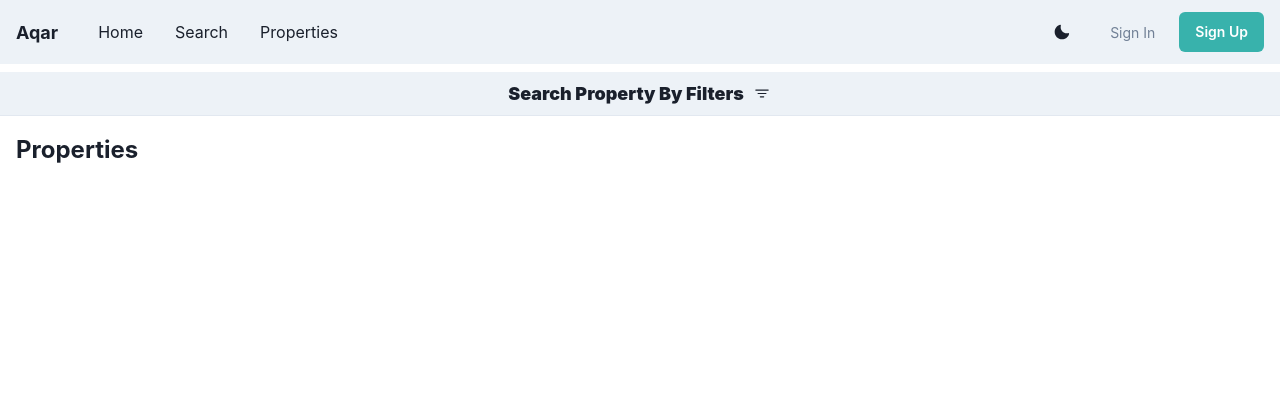
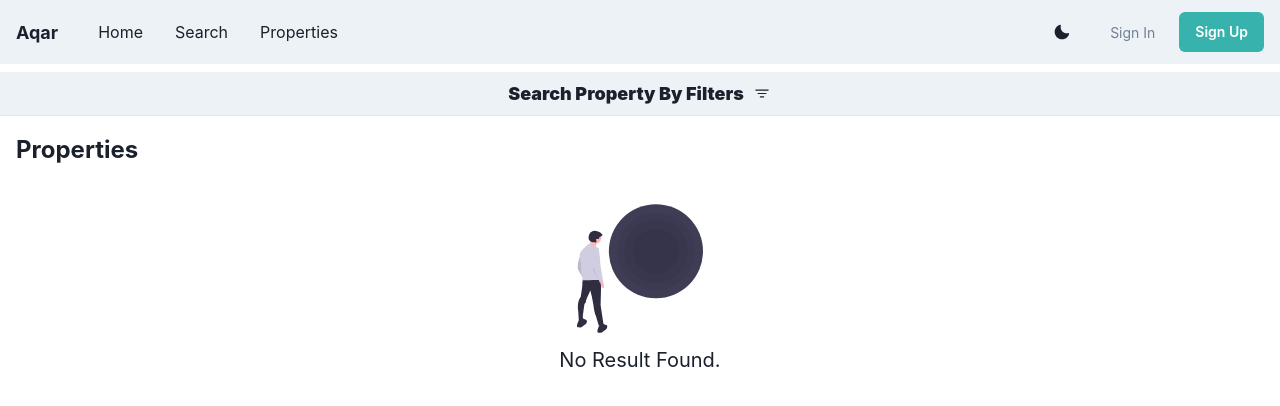
Before and after one commit to elsayed136/aqary, a Next.js app: page /search in a window 1280 px wide. Shown: the top 406 px of the page. Built offline with nearby package versions, Linux system fonts and the light colour scheme; a small style sheet from the web is missing.

Commit message:
Add: noresult img

```diff
--- a/pages/index.tsx
+++ b/pages/index.tsx
@@ -11,7 +11,7 @@ const Home = () => {
     <Flex
       w={"full"}
       h={"100vh"}
-      backgroundImage='/assets/hero.jpg'
+      backgroundImage='./assets/images/hero.jpg'
       backgroundSize={"cover"}
       backgroundPosition={"center center"}
     >
--- a/pages/search.tsx
+++ b/pages/search.tsx
@@ -5,12 +5,12 @@ import { Flex, Box, Text, Icon } from "@chakra-ui/react";
 import { BsFilter } from "react-icons/bs";
 
 import SearchFilters from "../components/SearchFilters";
-import noresult from "../assets/images/noresult.svg";
+import noresult from "../public/assets/images/noresult.svg";
 
 const Search = () => {
   const [searchFilters, setSearchFilters] = useState(false);
   const router = useRouter();
-  const properties = ["s"];
+  const properties = [];
   return (
     <Box>
       <Flex
```
Also changed, not shown: public/assets/images/noresult.svg (renamed from assets/images/noresult.svg), 1 other file (tests, documents, lock files or other folders).
